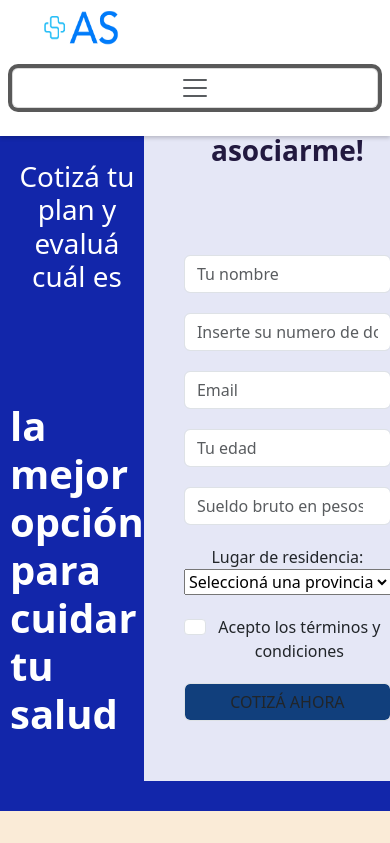
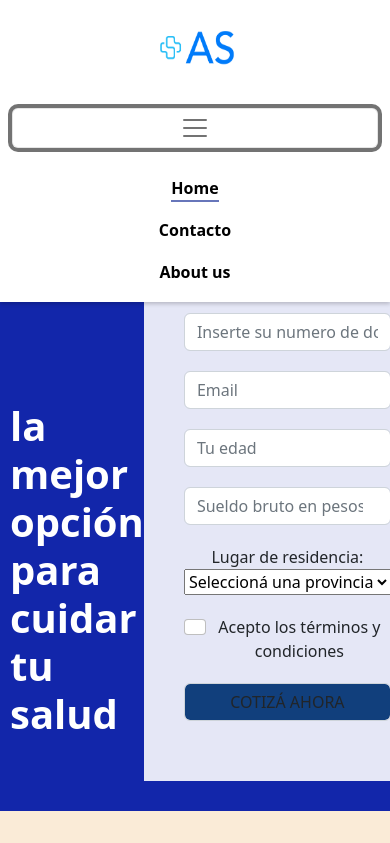
Before and after one commit to grupo-4-Argentina-programa/Trabajo-Final-Obra_Social, a website: page index.html in a window 390 px wide. Both pictures are taken after a click on the button "Toggle navigation". Shown: the top 843 px of the page. Drawn offline with nearby package versions, Linux system fonts and the light colour scheme.

Commit message:
cambions en CSS
atributos duplicados eliminados
mejorada la navbar para dispositivos más pequeños

```diff
--- a/css/style.css
+++ b/css/style.css
@@ -39,39 +39,7 @@ body{
     color: black;
     font-weight: 600;
 }
-.navbar{
-    box-shadow: 0 2px 4px rgba(0, 0, 0, 0.2);
-}.nav-link{
-    color: black;
-}.nav-link:hover{
-  text-shadow: 1px 1px 2px rgba(0, 0, 0, 0.5);
-  color: black;
-  font-weight: 600;
-}.navbar-logo {
-    margin-left: 30px;
-    transition: transform 0.2s ease-in-out;
-    display: flex;
-    align-items: center;
-    position: relative;
-    font-size: 18px;
-    color: #fff;
-  }.navbar-logo:hover{
-    transform: scale(1.1);
-  }.navbar-text {
-    color: black;
-    position: absolute;
-    left: 130%;
-    margin-left: 10px;
-    white-space: nowrap;
-    transition: all 0.2s ease-in-out;
-    opacity: 0;
-  }.navbar-logo:hover .navbar-text {
-    left: calc(100% + 10px);
-    opacity: 1;
-  }.nav-link, a{
-    color: black;
-    font-weight: 600;
-}.navbar-nav .nav-link.active,
+.navbar-nav .nav-link.active,
 .navbar-nav .nav-link:active,
 .navbar-nav .nav-link.active::after,
 .navbar-nav .nav-link:active::after {
@@ -244,7 +212,6 @@ body{
     margin-bottom: -50px;
 }
 footer{
-
     right: 0;
     left: 0;
     bottom: 0;
@@ -331,3 +298,32 @@ footer{
   font-family: "Nunito" sans-serif;
   font-size: black;
 }
+@media screen and (max-width: 991px) {
+  nav{
+    display: flex;
+    justify-content: center;
+    align-items: center;
+  }
+  .navbar-nav{
+    display: flex;
+    justify-content: center;
+    align-items: center;
+  }
+  .navbar-logo {
+    margin: 0;
+    left: 40%;
+    height:80px;
+    width: 80px;
+  }
+  .navbar-logo,
+  .navbar-logo:hover,
+  .navbar-text,
+  .navbar-link:active {
+    transition: none;
+    transform: none;
+    color:white;
+  }
+  .section-container{
+
+  }
+  }
--- a/index.html
+++ b/index.html
@@ -7,19 +7,20 @@
     <meta name="viewport" content="width=device-width, initial-scale=1.0">
     <title>Obra Social</title>
     <script src="https://code.jquery.com/jquery-3.6.4.min.js"></script>
-    <link href="https://cdn.jsdelivr.net/npm/bootstrap@5.3.0-alpha3/dist/css/bootstrap.min.css" rel="stylesheet"
-        integrity="sha384-KK94CHFLLe+nY2dmCWGMq91rCGa5gtU4mk92HdvYe+M/SXH301p5ILy+dN9+nJOZ" crossorigin="anonymous">
-    <link href="https://cdn.jsdelivr.net/npm/bootstrap@5.3.0-alpha3/dist/css/bootstrap.min.css" rel="stylesheet"
-        integrity="sha384-KK94CHFLLe+nY2dmCWGMq91rCGa5gtU4mk92HdvYe+M/SXH301p5ILy+dN9+nJOZ" crossorigin="anonymous">
+    <link href="https://cdn.jsdelivr.net/npm/bootstrap@5.2.3/dist/css/bootstrap.min.css" rel="stylesheet"
+        integrity="sha384-rbsA2VBKQhggwzxH7pPCaAqO46MgnOM80zW1RWuH61DGLwZJEdK2Kadq2F9CUG65" crossorigin="anonymous">
+    <script src="https://cdn.jsdelivr.net/npm/bootstrap@5.2.3/dist/js/bootstrap.bundle.min.js"
+        integrity="sha384-kenU1KFdBIe4zVF0s0G1M5b4hcpxyD9F7jL+jjXkk+Q2h455rYXK/7HAuoJl+0I4"
+        crossorigin="anonymous"></script>
     <link rel="stylesheet" href="https://cdnjs.cloudflare.com/ajax/libs/font-awesome/5.15.3/css/all.min.css" />
     <link rel="stylesheet" href="./css/style.css">
 </head>
 <header>
     <div class="nav-wrapper">
-        <nav class="navbar navbar-expand-lg navbar-white bg-white fixed-top">
+        <nav class="navbar navbar-expand-lg navbar-light bg-white fixed-top">
             <div class="container-fluid">
                 <a href="./index.html" class="navbar-logo"><img src="./imagenes/logo-test.png" width="80" height="40"
-                        class="d-inline-block align-top" alt="">
+                        class="d-inline-block align-top " alt="">
                     <span class="navbar-text">Alianza Salud</span>
                 </a>
                 <button class="navbar-toggler" type="button" data-bs-toggle="collapse" data-bs-target="#navbarNav"
@@ -110,7 +111,6 @@
     <div class="container">
         <div class="row">
             <section id="resultado">
-
             </section>
             <div class="card-container">
                 <div class="col-md-4 mb-4">
@@ -187,8 +187,6 @@
             </div>
         </div>
     </div>
-
-
     <script src="./index.js"></script>
 </body>
 <div class="wrapper">
```
